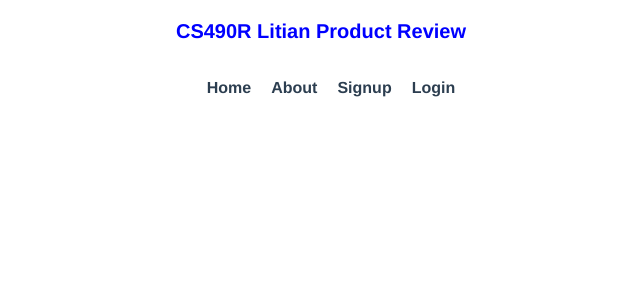
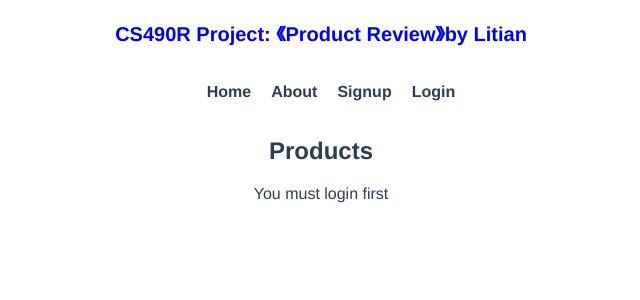
Before and after one commit to flybaflyba/Restful-Web-Application, a Vue app in the folder client/: page /products in a window 1280 px wide. Shown: the top 300 px of the page, without its empty margins (319-959 px from the left). Built offline with nearby package versions, Linux system fonts and the light colour scheme.

Commit message:
Complete

```diff
--- a/client/package.json
+++ b/client/package.json
@@ -11,7 +11,8 @@
     "axios": "^0.19.2",
     "core-js": "^3.6.5",
     "vue": "^2.6.11",
-    "vue-router": "^3.2.0"
+    "vue-router": "^3.2.0",
+    "vuex": "^3.4.0"
   },
   "devDependencies": {
     "@vue/cli-plugin-babel": "~4.4.0",
--- a/client/src/components/TheNavigation.vue
+++ b/client/src/components/TheNavigation.vue
@@ -1,22 +1,54 @@
 <template>
+
+
     <nav class="nav">
-        <p class="logo">CS490R Litian Product Review</p>
+        <p class="logo">CS490R Project: 《Product Review》by Litian</p>
         <ul class="nav-links">
-            <li>
-                <router-link :to="{name:'Home'}" class="links">Home</router-link>
+            <li class="links">
+                <router-link :to="{name:'Home'}" >Home</router-link>
             </li>
-            <li>
-                <router-link :to="{name:'About'}" class="links">About</router-link>
+            <li class="links">
+                <router-link :to="{name:'About'}" >About</router-link>
             </li>
-            <li>
-                <router-link :to="{name:'Signup'}" class="links">Signup</router-link>
+            <li v-if="!$store.getters.loggedIn" class="links" >
+                <router-link
+                :to="{name:'Signup'}"
+
+                >Signup</router-link>
             </li>
-            <li>
-                <router-link :to="{name:'Login'}" class="links">Login</router-link>
+            <li v-if="!$store.getters.loggedIn" class="links" >
+                <router-link
+                :to="{name:'Login'}"
+
+                >Login</router-link>
             </li>
+
+            <li v-if="$store.getters.loggedIn" class="links" >
+                <router-link
+                :to="{name:'Products'}"
+
+                >Products</router-link>
+            </li>
+
+            <li v-if="$store.getters.loggedIn" @click="logout()" class="links">Logout</li>
+
+
         </ul>
     </nav>
+
+
 </template>
+
+<script>
+export default {
+    methods: {
+        logout() {
+            this.$store.dispatch("logout");
+            //this.$router.push("/");
+        }
+    },
+}
+</script>
 
 <style scoped>
 #nav {
@@ -51,6 +83,8 @@
 
     display: inline-flex;
 
+    font-weight: bold;
+
 }
 
 .links:hover {
@@ -60,6 +94,7 @@
 .links {
     padding-right: 20px;
     list-style: none;
+    font-weight: bold;
 }
 
 
--- a/client/src/main.js
+++ b/client/src/main.js
@@ -1,10 +1,12 @@
 import Vue from "vue";
 import App from "./App.vue";
 import router from "./router";
+import { store } from './store/store';
 
 Vue.config.productionTip = false;
 
 new Vue({
   router,
+  store,
   render: h => h(App)
 }).$mount("#app");
--- a/client/src/router/index.js
+++ b/client/src/router/index.js
@@ -31,6 +31,12 @@ const routes = [
     component: () =>
       import(/* webpackChunkName: "login" */ "../views/Login.vue"),
   },
+  {
+    path: "/products",
+    name: "Products",
+    component: () =>
+      import(/* webpackChunkName: "products" */ "../views/Products.vue"),
+  },
 ];
 
 const router = new VueRouter({
--- /dev/null
+++ b/client/src/services/product.js
@@ -0,0 +1,23 @@
+import axios from 'axios';
+
+const API_URL = "http://localhost:3000/api/products";
+
+class ProductService {
+    static getProducts(token) {
+        console.log("token is: " + token);
+        return new Promise((resolve, reject) => {
+            axios
+                .get(API_URL, { headers: { authorization: token } })
+                .then((res) => {
+                    console.log("Service return success");
+                    resolve(res.data);
+                })
+                .catch((err) => {
+                    console.log("Service return failure");
+                    reject(err);
+                });
+        });
+
+    }
+}
+export default ProductService;
--- /dev/null
+++ b/client/src/store/store.js
@@ -0,0 +1,52 @@
+import Vue from "vue";
+import Vuex from "vuex";
+import AuthService from "@/services/auth";
+
+const token = localStorage.getItem("jwt_token");
+
+const initialState =
+    token && token != ""
+        ? { loggedIn: true, token: token }
+        : { loggedIn: false, token: null };
+
+Vue.use(Vuex)
+
+export const store = new Vuex.Store({
+         state: initialState,
+         actions: {
+           login({ commit }, user) {
+             return AuthService.login(user)
+               .then((token) => {
+                 //make api request
+                 console.log("Got token from service: " + token);
+                 //save token returned
+                 localStorage.setItem("jwt_token", token);
+                 commit("login", token);
+                 return Promise.resolve();
+               })
+               .catch((err) => {
+                 console.log("Login failed");
+                 console.log(err);
+                 return Promise.reject(err);
+               });
+           },
+           logout({ commit }) {
+             localStorage.removeItem("jwt_token");
+             commit("logout");
+           },
+         },
+         mutations: {
+           login(state, token) {
+             state.loggedIn = true;
+             state.token = token;
+           },
+           logout(state) {
+             state.loggedIn = false;
+             state.token = null;
+           },
+         },
+         getters: {
+           loggedIn: (state) => state.loggedIn,
+           token: (state) => state.token,
+         },
+       });
--- a/client/src/views/About.vue
+++ b/client/src/views/About.vue
@@ -1,5 +1,5 @@
 <template>
   <div class="about">
-    <h1>This is an about page</h1>
+    <h1>About</h1>
   </div>
 </template>
--- a/client/src/views/Login.vue
+++ b/client/src/views/Login.vue
@@ -32,7 +32,7 @@
 
 <script>
 
-import AuthServive from "@/services/auth"
+//import AuthServive from "@/services/auth"
 
 export default {
     name: "Login",
@@ -58,18 +58,37 @@ export default {
                 //this.message = "I should send data to API";
                 console.log("Sending login request");
 
-                AuthServive.login(
-                    user
-                )
-                    .then((token) => {
-                        console.log(token);
-                        this.message = "Logged in"
+                //use store to login
+                this.$store
+                    .dispatch("login", user)
+                    .then(() => {
+                        //this.message = "Logged in"
+                        console.log("Logged In");
+                        this.$router.push("/")
                     })
                     .catch(err => {
                         console.log(err);
                         this.message = "Invalid Email/Password";
                         this.submitted = false;
                     });
+
+
+
+
+
+                //use auth service to login, not store, need to import first
+                // AuthServive.login(
+                //     user
+                // )
+                //     .then((token) => {
+                //         console.log(token);
+                //         this.message = "Logged in"
+                //     })
+                //     .catch(err => {
+                //         console.log(err);
+                //         this.message = "Invalid Email/Password";
+                //         this.submitted = false;
+                //     });
 
             } else {
                 this.message = "Email or password missing";
--- /dev/null
+++ b/client/src/views/Products.vue
@@ -0,0 +1,51 @@
+<template>
+    <div class="products">
+        <h2>Products</h2>
+        <div class="message" v-if="this.message">
+            {{ this.message }}
+        </div>
+
+        <div id="products">
+            <div class="product" v-for="product in this.products" :key="product._id">
+
+                Title: {{product.product_name}}
+
+            <p class="content" >
+                {{ product.description }}
+            </p>
+
+            </div>
+        </div>
+
+    </div>
+</template>
+
+<script>
+import ProductService from '@/services/product';
+export default {
+    data() {
+        return {
+            products: [],
+            message: "Loading Posts",
+        };
+    },
+    mounted() {
+        console.log("Load Products Here")
+        if (this.$store.getters.loggedIn) {
+            const token = this.$store.getters.token;
+            ProductService.getProducts(token)
+                .then((data) => {
+                    this.products = data;
+                    this.message = null;
+                })
+                .catch((err) => {
+                    console.log("Error getting products", err);
+                    this.message = "Error getting products"
+                });
+
+        } else {
+            this.message = "You must login first";
+        }
+    },
+}
+</script>
--- a/client/src/views/Signup.vue
+++ b/client/src/views/Signup.vue
@@ -89,7 +89,8 @@ export default {
                     .then((user) => {
 
                         console.log(user);
-                        this.message = "User Created"
+                        //this.message = "User Created"
+                        this.$router.push("/login")
                     })
                     .catch((err) => {
                         console.log(err);
```
Also changed, not shown: 1 other file (tests, documents, lock files or other folders).
